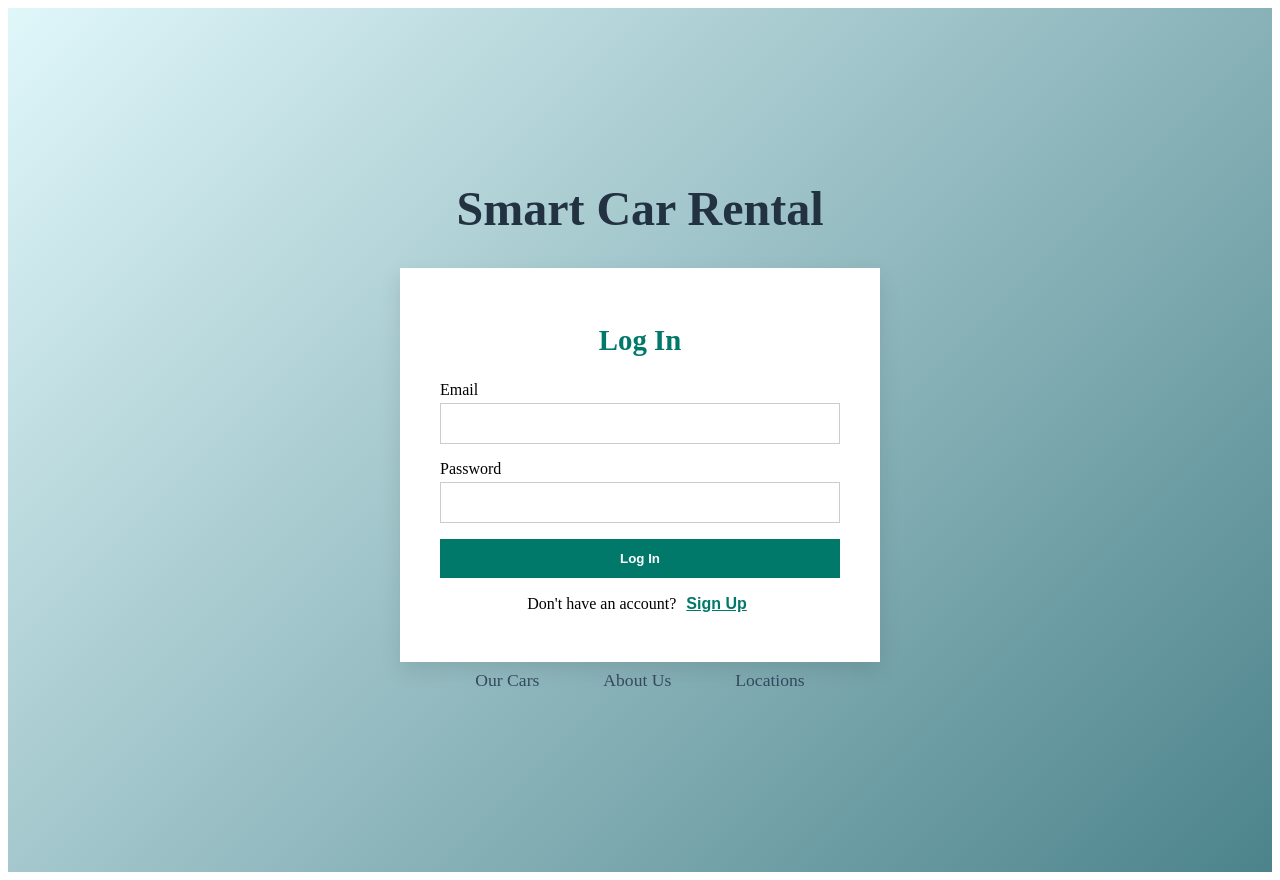
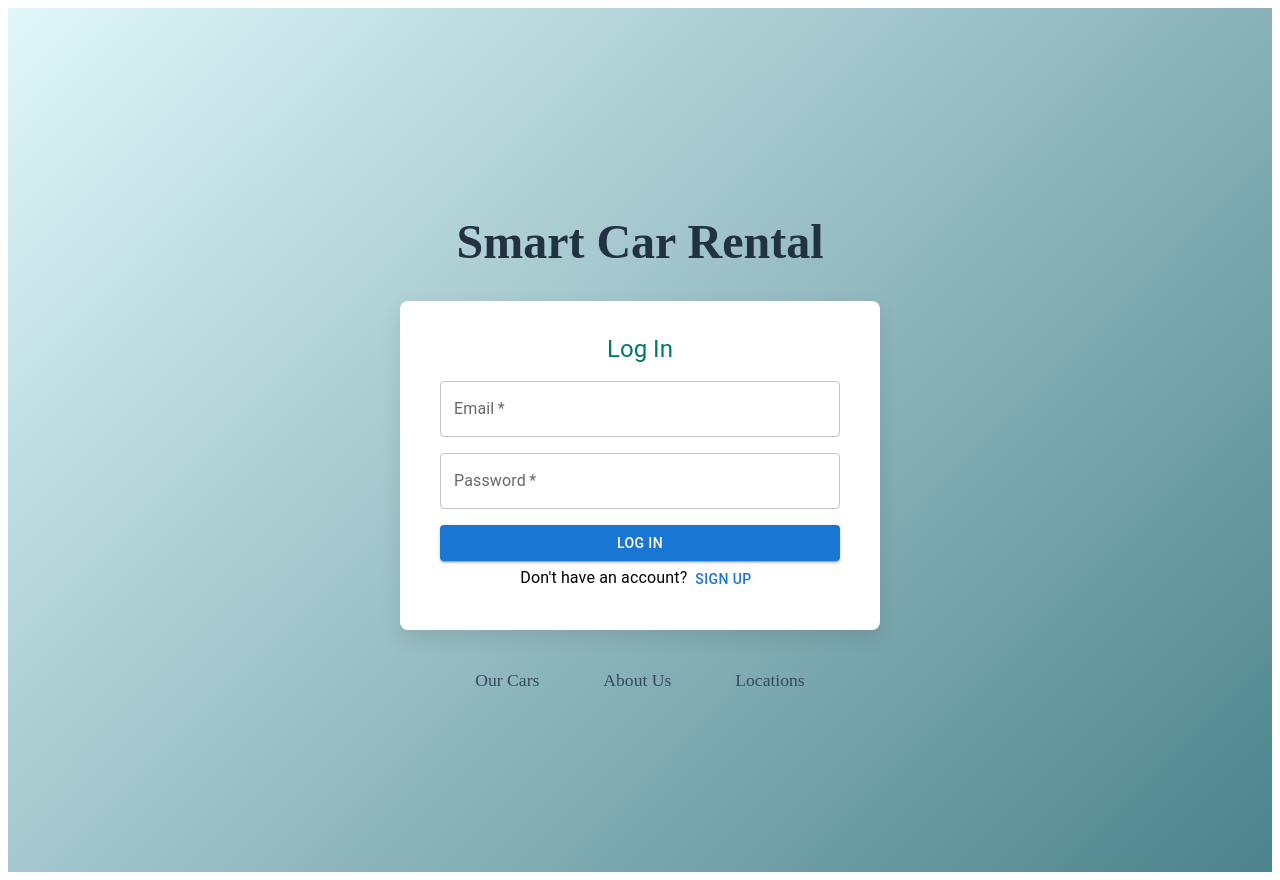
Before and after one commit to mikewegele/smart-contract-vehicle, a React (Vite) app in the folder frontend/: page /login in a window 1280 px wide. Built offline with nearby package versions, Linux system fonts and the light colour scheme.

Commit message:
add mui and routing

```diff
--- a/frontend/package.json
+++ b/frontend/package.json
@@ -12,6 +12,10 @@
     "generateApi": "npx orval"
   },
   "dependencies": {
+    "@emotion/react": "^11.14.0",
+    "@emotion/styled": "^11.14.0",
+    "@mui/icons-material": "^7.1.0",
+    "@mui/material": "^7.1.0",
     "axios": "^1.9.0",
     "react": "^19.1.0",
     "react-dom": "^19.1.0",
--- a/frontend/src/screen/Header.tsx
+++ b/frontend/src/api/components/Header.tsx
@@ -1,5 +1,5 @@
 import React from "react";
-import makeStyles from "../util/makeStyles.ts";
+import makeStyles from "../../util/makeStyles.ts";
 
 const useStyles = makeStyles(() => ({
     mainTitle: {
--- a/frontend/src/screen/NavLinks.tsx
+++ b/frontend/src/api/components/NavLinks.tsx
@@ -1,12 +1,12 @@
 import React from "react";
-import makeStyles from "../util/makeStyles.ts";
+import makeStyles from "../../util/makeStyles.ts";
 
 const useStyles = makeStyles(() => ({
     navLinks: {
         display: "flex",
         justifyContent: "center",
         gap: "2rem",
-        marginBottom: "2rem",
+        marginTop: "2rem",
         fontSize: "1.1rem",
         fontWeight: 500,
         color: "#34495e",
--- /dev/null
+++ b/frontend/src/api/components/container/Container.tsx
@@ -0,0 +1,27 @@
+import React, {type PropsWithChildren} from "react";
+import makeStyles from "../../../util/makeStyles.ts";
+
+const useStyles = makeStyles(() => ({
+    container: {
+        display: "flex",
+        flexDirection: "column",
+        alignItems: "center",
+        justifyContent: "center",
+        minHeight: "100vh",
+        background: "linear-gradient(135deg, #e0f7fa, #4c838b)",
+        padding: "2rem",
+    },
+}));
+
+const Container: React.FC<PropsWithChildren> = (props) => {
+
+    const { classes } = useStyles();
+
+    return (
+        <div className={classes.container}>
+            {props.children}
+        </div>
+    );
+};
+
+export default Container;
--- a/frontend/src/layout/App.tsx
+++ b/frontend/src/layout/App.tsx
@@ -1,8 +1,18 @@
 import React from "react";
+import {BrowserRouter as Router, Routes, Route, Navigate} from "react-router-dom";
 import EntryPage from "../screen/EntryPage.tsx";
+import DashboardPage from "../screen/DashboardPage.tsx";
 
 const App: React.FC = () => {
-    return <EntryPage />;
+    return (
+        <Router>
+            <Routes>
+                <Route path="/" element={<Navigate to="/login" replace />} />
+                <Route path="/login" element={<EntryPage />} />
+                <Route path="/home" element={<DashboardPage />} />
+            </Routes>
+        </Router>
+    );
 };
 
 export default App;
--- a/frontend/src/screen/AuthForm.tsx
+++ b/frontend/src/screen/AuthForm.tsx
@@ -1,8 +1,15 @@
 import React, { useState } from "react";
 import makeStyles from "../util/makeStyles.ts";
-import {apiExec, hasFailed} from "../util/ApiUtils.ts";
-import {getSmartContractVehicle} from "../api";
-import {api} from "../api/axios-config.ts";
+import {apiExec} from "../util/ApiUtils.ts";
+import {useNavigate} from "react-router-dom";
+import {
+    Box,
+    Typography,
+    TextField,
+    Button,
+    Stack,
+    Alert
+} from "@mui/material";
 
 const useStyles = makeStyles(() => ({
     container: {
@@ -17,14 +24,14 @@ const useStyles = makeStyles(() => ({
     card: {
         background: "#fff",
         padding: "2rem 2.5rem",
-        borderRadius: 12,
+        borderRadius: "8px",
         boxShadow: "0 8px 20px rgba(0, 0, 0, 0.1)",
         width: "100%",
         maxWidth: "400px",
     },
     title: {
         textAlign: "center",
-        marginBottom: "1.5rem",
+        paddingBottom: "1rem",
         color: "#00796b",
         fontSize: "1.8rem",
     },
@@ -33,26 +40,15 @@ const useStyles = makeStyles(() => ({
         flexDirection: "column",
     },
     input: {
-        padding: "0.75rem",
-        marginTop: "0.25rem",
-        marginBottom: "1rem",
-        border: "1px solid #ccc",
         borderRadius: 8,
         transition: "border-color 0.2s",
-        "&:focus": {
-            outline: "none",
-            borderColor: "#00796b",
-            boxShadow: "0 0 0 2px rgba(0, 121, 107, 0.2)",
-        },
     },
     button: {
         padding: "0.75rem",
         backgroundColor: "#00796b",
         color: "white",
         fontWeight: "bold",
-        border: "none",
         borderRadius: 8,
-        cursor: "pointer",
         transition: "background 0.3s",
         "&:hover": {
             backgroundColor: "#004d40",
@@ -115,9 +111,7 @@ const useStyles = makeStyles(() => ({
     },
 }));
 
-
 const AuthForm: React.FC = () => {
-
     const { classes } = useStyles();
 
     const [isLogin, setIsLogin] = useState(true);
@@ -125,6 +119,8 @@ const AuthForm: React.FC = () => {
     const [username, setUsername] = useState("");
     const [password, setPassword] = useState("");
     const [error, setError] = useState("");
+
+    const navigate = useNavigate();
 
     const handleSubmit = async (e: React.FormEvent) => {
         e.preventDefault();
@@ -144,66 +140,77 @@ const AuthForm: React.FC = () => {
 
         setError("");
         if (isLogin) {
-            console.log("Hey")
+            console.log("Hey");
         } else {
-            const response = await apiExec(api => api.postApiUserRegister({}))
+            const response = await apiExec(api => api.getApiUserGet());
+            console.log(response);
         }
+        navigate("/home");
     };
 
     return (
-        <div className={classes.card}>
-            <h2 className={classes.title}>{isLogin ? "Log In" : "Sign Up"}</h2>
+        <Box className={classes.card}>
+            <Typography className={classes.title} variant="h5">
+                {isLogin ? "Log In" : "Sign Up"}
+            </Typography>
 
             <form onSubmit={handleSubmit} className={classes.form}>
-                <label>Email</label>
-                <input
-                    className={classes.input}
+                <Stack spacing={2}>
+                    <TextField
+                        label="Email"
                         type="email"
                         value={email}
                         onChange={(e) => setEmail(e.target.value)}
+                        fullWidth
                         required
+                        className={classes.input}
                     />
 
                     {!isLogin && (
-                    <>
-                        <label>Username</label>
-                        <input
-                            className={classes.input}
+                        <TextField
+                            label="Username"
                             type="text"
                             value={username}
                             onChange={(e) => setUsername(e.target.value)}
+                            fullWidth
                             required
+                            className={classes.input}
                         />
-                    </>
                     )}
 
-                <label>Password</label>
-                <input
-                    className={classes.input}
+                    <TextField
+                        label="Password"
                         type="password"
                         value={password}
                         onChange={(e) => setPassword(e.target.value)}
+                        fullWidth
                         required
+                        className={classes.input}
                     />
 
-                {error && <p className={classes.error}>{error}</p>}
+                    {error && <Alert severity="error">{error}</Alert>}
 
-                <button type="submit" className={classes.button}>
+                    <Button
+                        variant="contained"
+                        color="primary"
+                        type="submit"
+                        className={classes.button}
+                    >
                         {isLogin ? "Log In" : "Sign Up"}
-                </button>
+                    </Button>
+                </Stack>
             </form>
 
-            <p className={classes.toggle}>
-                {isLogin
-                    ? "Don't have an account?"
-                    : "Already have an account?"}
-                <button
+            <Typography className={classes.toggle}>
+                {isLogin ? "Don't have an account?" : "Already have an account?"}
+                <Button
                     className={classes.link}
-                        onClick={() => setIsLogin(prevState => !prevState)}>
+                    onClick={() => setIsLogin(prev => !prev)}
+                >
                     {isLogin ? "Sign Up" : "Log In"}
-                </button>
-            </p>
-        </div>
+                </Button>
+            </Typography>
+        </Box>
     );
 };
 
--- /dev/null
+++ b/frontend/src/screen/DashboardPage.tsx
@@ -0,0 +1,13 @@
+import React from "react";
+import Container from "../api/components/container/Container.tsx";
+
+const DashboardPage: React.FC = () => {
+
+    return (
+        <Container>
+
+        </Container>
+    )
+}
+
+export default DashboardPage;
--- a/frontend/src/screen/EntryPage.tsx
+++ b/frontend/src/screen/EntryPage.tsx
@@ -1,31 +1,18 @@
-import React, {useEffect} from "react";
-import makeStyles from "../util/makeStyles.ts";
-import Header from "./Header";
-import NavLinks from "./NavLinks";
+import React from "react";
+import Header from "../api/components/Header.tsx";
+import NavLinks from "../api/components/NavLinks.tsx";
 import AuthForm from "./AuthForm";
-import { getSmartContractVehicle } from '../api';
+import Container from "../api/components/container/Container.tsx";
 
-const useStyles = makeStyles(() => ({
-    container: {
-        display: "flex",
-        flexDirection: "column",
-        alignItems: "center",
-        justifyContent: "center",
-        minHeight: "100vh",
-        background: "linear-gradient(135deg, #e0f7fa, #4c838b)",
-        padding: "2rem",
-    },
-}));
 
 const EntryPage: React.FC = () => {
-    const { classes } = useStyles();
 
     return (
-        <div className={classes.container}>
+        <Container>
             <Header />
             <AuthForm/>
             <NavLinks />
-        </div>
+        </Container>
     );
 };
 
```
Also changed, not shown: frontend/src/screen/ProfilePage.tsx (added, +13 -0 lines), 2 other files (tests, documents, lock files or other folders). Lines whose indentation alone changed are shown as unchanged.
